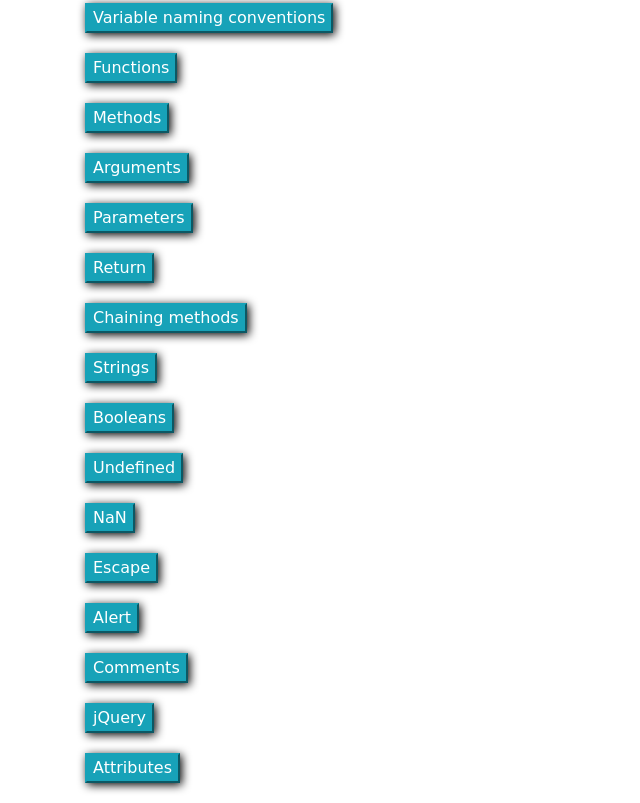
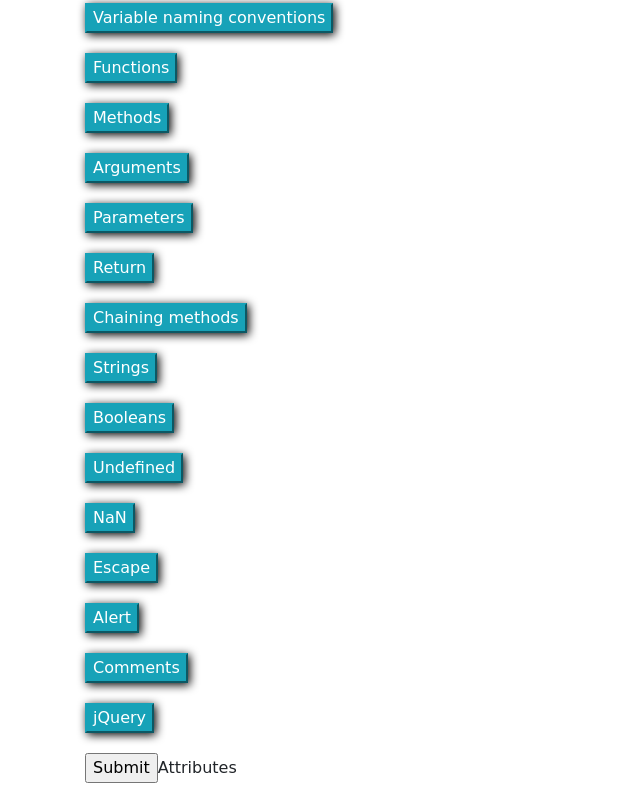
Before and after one commit to linjojesan/JS-Flashcards, a plain HTML site: page index.html in a window 1280 px wide. Shown: the part 475-1278 px from the top of the page, without its empty margins (0-640 px from the left). Drawn offline with Linux system fonts and the light colour scheme; a web font is replaced by a local one.

Commit message:
change button class to input class and submit type in order to add functionality to JS

```diff
--- a/index.html
+++ b/index.html
@@ -127,7 +127,8 @@
           </blockquote>
         </div>
         <div class="definition">
-          <button class="btn-info"><span>Attributes</span></button>
+          <input class="button-info"
+          type="submit"><span>Attributes</span></button>
           <blockquote class="blockquote">
             <div class="define"><p>All properties have a name. In addition they also have a value.The value is one of the property's attributes.Other attributes are: enumerable, configurable, and writable.These attributes define how the property can be accessed (is it readable?, is it writable?)In JavaScript, all attributes can be read, but only the value attribute can be changed (and only if the property is writable).</p></div>
           </blockquote>
```
